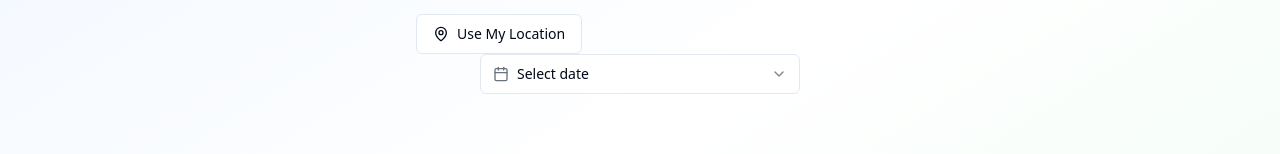
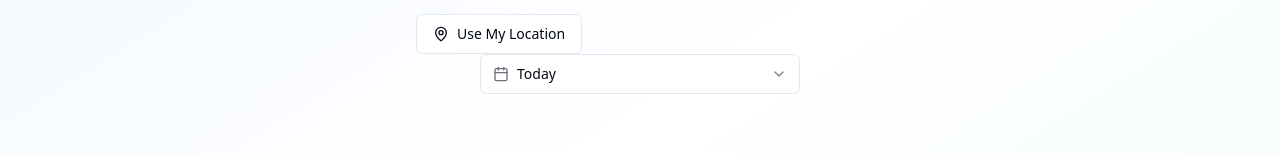
Before and after one commit to jimbrodeur/doggy-day-weather-walks, a React (Vite) app: page / in a window 1280 px wide. Shown: the part 278-432 px from the top of the page. Built offline with nearby package versions, Linux system fonts and the light colour scheme.

Commit message:
Fix: Select component error
Ensure Select.Item has a non-empty value prop to prevent runtime errors.

```diff
--- a/src/components/DateSelector.tsx
+++ b/src/components/DateSelector.tsx
@@ -13,9 +13,9 @@ export const DateSelector: React.FC<DateSelectorProps> = ({ onDateChange, select
     const options = [];
     const today = new Date();
 
-    // Add "Today" option
+    // Add "Today" option with 'today' as value instead of empty string
     options.push({
-      value: '',
+      value: 'today',
       label: 'Today',
       date: today.toDateString()
     });
@@ -40,11 +40,23 @@ export const DateSelector: React.FC<DateSelectorProps> = ({ onDateChange, select
 
   const dateOptions = generateDateOptions();
 
+  const handleValueChange = (value: string) => {
+    // Convert 'today' back to undefined for the parent component
+    if (value === 'today') {
+      onDateChange(undefined);
+    } else {
+      onDateChange(value);
+    }
+  };
+
+  // Convert selectedDate for display - if undefined, show 'today'
+  const displayValue = selectedDate === undefined ? 'today' : selectedDate;
+
   return (
     <div className="w-full max-w-xs mx-auto mb-4">
       <Select
-        value={selectedDate || ''}
-        onValueChange={(value) => onDateChange(value || undefined)}
+        value={displayValue}
+        onValueChange={handleValueChange}
       >
         <SelectTrigger className="w-full">
           <div className="flex items-center gap-2">
```
